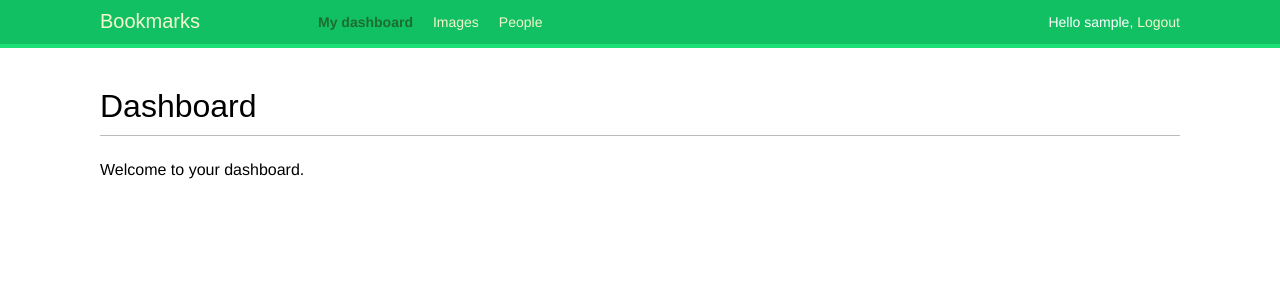
After one commit to chenrb/DjangoByExample, a Django app: page /account/ in a window 1280 px wide. The commit adds this page. Shown: the top 300 px of the page. Run offline with Django 3.2, Linux system fonts and the light colour scheme; the visitor is signed in with stand-in values (Sample User, id 1); some web fonts are replaced.

Commit message:
使用django自带的认证view

```diff
--- /dev/null
+++ b/bookmarks/account/templates/account/dashboard.html
@@ -0,0 +1,6 @@
+{% extends 'base.html' %}
+{% block title %}Dashboard{% endblock %}
+{% block content %}
+    <h1>Dashboard</h1>
+    <p>Welcome to your dashboard.</p>
+{% endblock %}
--- a/bookmarks/account/templates/base.html
+++ b/bookmarks/account/templates/base.html
@@ -9,6 +9,27 @@
 <body>
 <div id="header">
     <span class="logo">Bookmarks</span>
+    {% if request.user.is_authenticated %}
+        <ul class="menu">
+            <li {% if section == 'dashboard' %}class="selected"{% endif %}>
+                <a href="{% url 'dashboard' %}">My dashboard</a>
+            </li>
+            <li {% if section == 'images' %}class="selected" {% endif %}>
+                <a href="#">Images</a>
+            </li>
+            <li {% if section == 'people' %}class="selected" {% endif %}>
+                <a href="#">People</a>
+            </li>
+        </ul>
+    {% endif %}
+    <span class="user">
+    {% if request.user.is_authenticated %}
+        Hello {{ request.user.username }},
+        <a href="{% url 'logout' %}">Logout</a>
+    {% else %}
+        <a href="{% url 'login' %}">Log-in</a>
+    {% endif %}
+    </span>
 </div>
 <div id="content">
     {% block content %}
--- /dev/null
+++ b/bookmarks/account/templates/registration/logged_out.html
@@ -0,0 +1,6 @@
+{% extends 'base.html' %}
+{% block title %}Logged out{% endblock %}
+{% block content %}
+    <h1>Logged out</h1>
+    <p>You have been successfully logged out. You can <a href="{% url 'login' %}">log-in again</a>.</p>
+{% endblock %}
--- a/bookmarks/account/urls.py
+++ b/bookmarks/account/urls.py
@@ -2,10 +2,30 @@
 __author__ = 'John 2018/4/1 23:16'
 
 from django.urls import path
+from django.contrib.auth.views import login
+from django.contrib.auth.views import logout
+from django.contrib.auth.views import logout_then_login
+from django.contrib.auth.views import password_change
+from django.contrib.auth.views import password_change_done
+from django.contrib.auth.views import password_reset
+from django.contrib.auth.views import password_reset_done
+from django.contrib.auth.views import password_reset_confirm
+from django.contrib.auth.views import password_reset_complete
 
-from .views import user_login
+from . import views
 
 
 urlpatterns = [
-    path('login/', user_login, name='login'),
+    # path('login/', user_login, name='login'),
+    path('login/', login, name='login'),
+    path('logout/', logout, name='logout'),
+    path('logout-then-login/', logout_then_login, name='logout_then_login'),
+    path('password-change/', password_change, name='password_change'),
+    path('password-change/done/', password_change_done, name='password_change'),
+    path('password-reset/', password_reset, name='password_reset'),
+    path('password-reset/done/', password_reset_done, name='password_reset_done'),
+    path('password-reset-confirm/<str:uidb64>/<str:token>/', password_reset_confirm, name='password_reset_confirm'),
+    path('password-reset/complete/', password_reset_complete, name='password_reset_complete'),
+
+    path('', views.dashboard, name='dashboard'),
 ]
--- a/bookmarks/account/views.py
+++ b/bookmarks/account/views.py
@@ -1,6 +1,8 @@
 from django.shortcuts import render
 from django.http import HttpResponse
 from django.contrib.auth import authenticate, login
+from django.contrib.auth.decorators import login_required
+
 from .forms import LoginForm
 
 # Create your views here.
@@ -26,3 +28,10 @@ def user_login(request):
     return render(request, 'account/login.html', {
         'form': form,
     })
+
+
+@login_required
+def dashboard(request):
+    return render(request, 'account/dashboard.html', {
+        'section': 'dashboard'
+    })
--- a/bookmarks/bookmarks/settings.py
+++ b/bookmarks/bookmarks/settings.py
@@ -119,3 +119,8 @@ USE_TZ = True
 # https://docs.djangoproject.com/en/2.0/howto/static-files/
 
 STATIC_URL = '/static/'
+
+from django.urls import reverse_lazy
+LOGIN_REDIRECT_URL = reverse_lazy('dashboard')
+LOGIN_URL = reverse_lazy('login')
+LOGOUT_URL = reverse_lazy('logout')
```
Also changed, not shown: bookmarks/account/templates/registration/login.html (added, +21 -0 lines).
